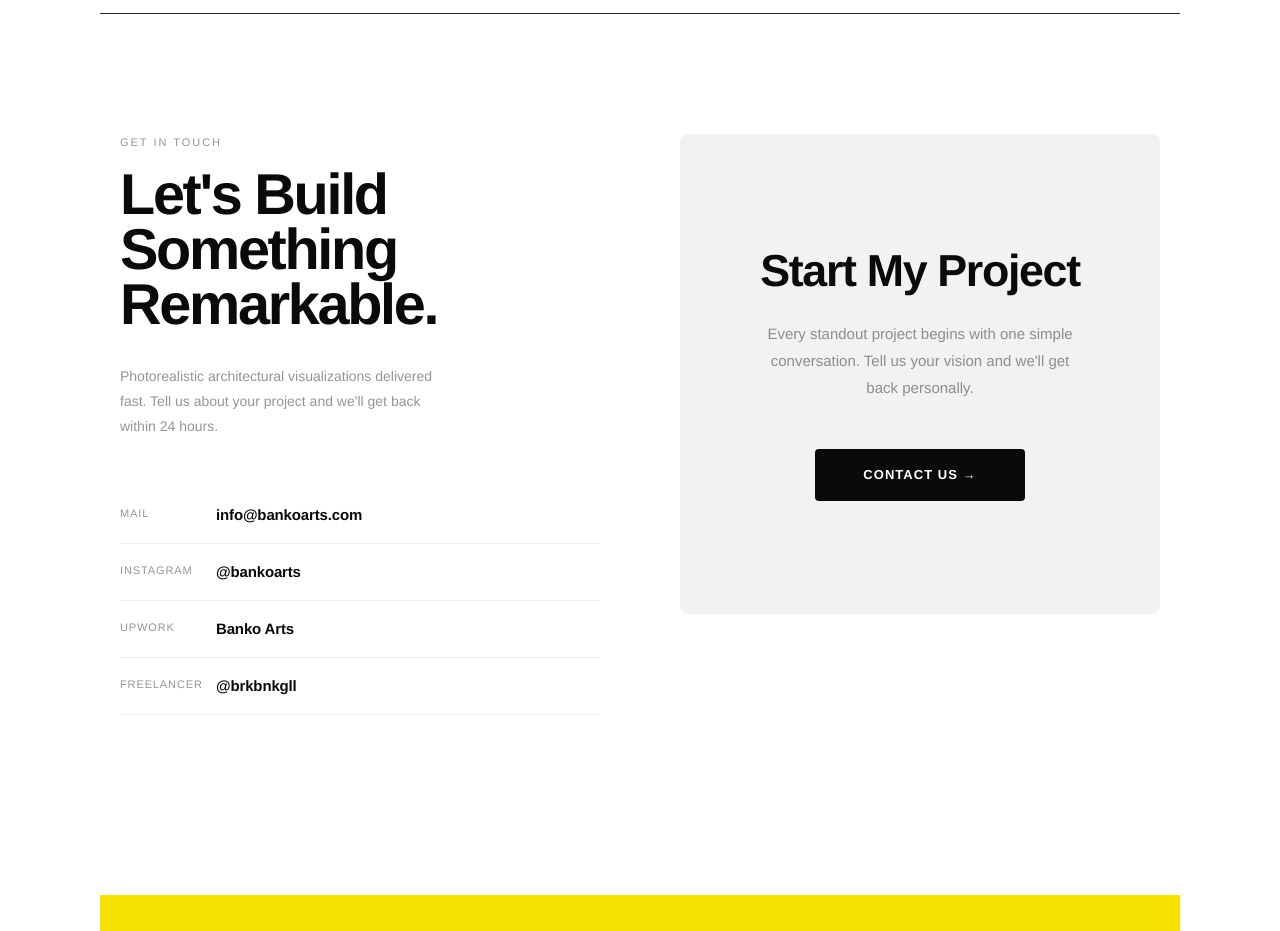
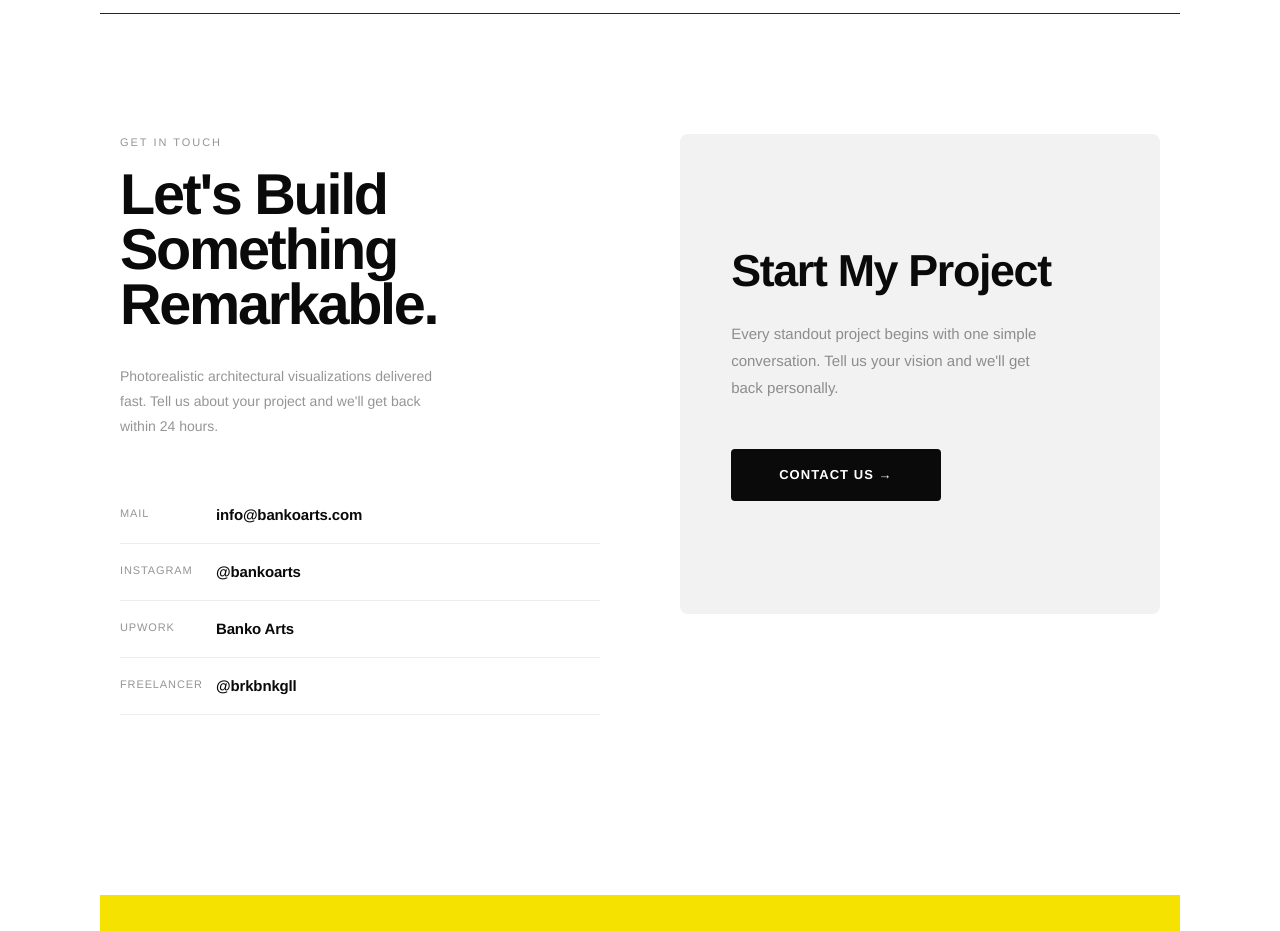
Before and after one commit to berkbankoglu/banko-arts-portfolio, a Next.js app: page / in a window 1280 px wide. Shown: the part 3220-4151 px from the top of the page. Built offline with nearby package versions, Linux system fonts and the light colour scheme; no server answers.

Commit message:
Align Start My Project content to left

```diff
--- a/app/page.js
+++ b/app/page.js
@@ -585,9 +585,9 @@ function ContactSection() {
           {/* "Start My Project" kutusu */}
           <div style={{
             position:'absolute', inset:0,
-            display:'flex', flexDirection:'column', alignItems:'center', justifyContent:'center',
+            display:'flex', flexDirection:'column', alignItems:'flex-start', justifyContent:'center',
             background:'#f2f2f2', borderRadius:8, padding:'clamp(48px, 6vw, 80px) clamp(32px, 4vw, 60px)',
-            textAlign:'center',
+            textAlign:'left',
             transform: (showForm && !leaving) ? 'translateX(200%)' : 'translateX(0)',
             transition:'transform 2.1s cubic-bezier(0.77,0,0.18,1)',
             pointerEvents: (showForm && !leaving) ? 'none' : 'all',
```
